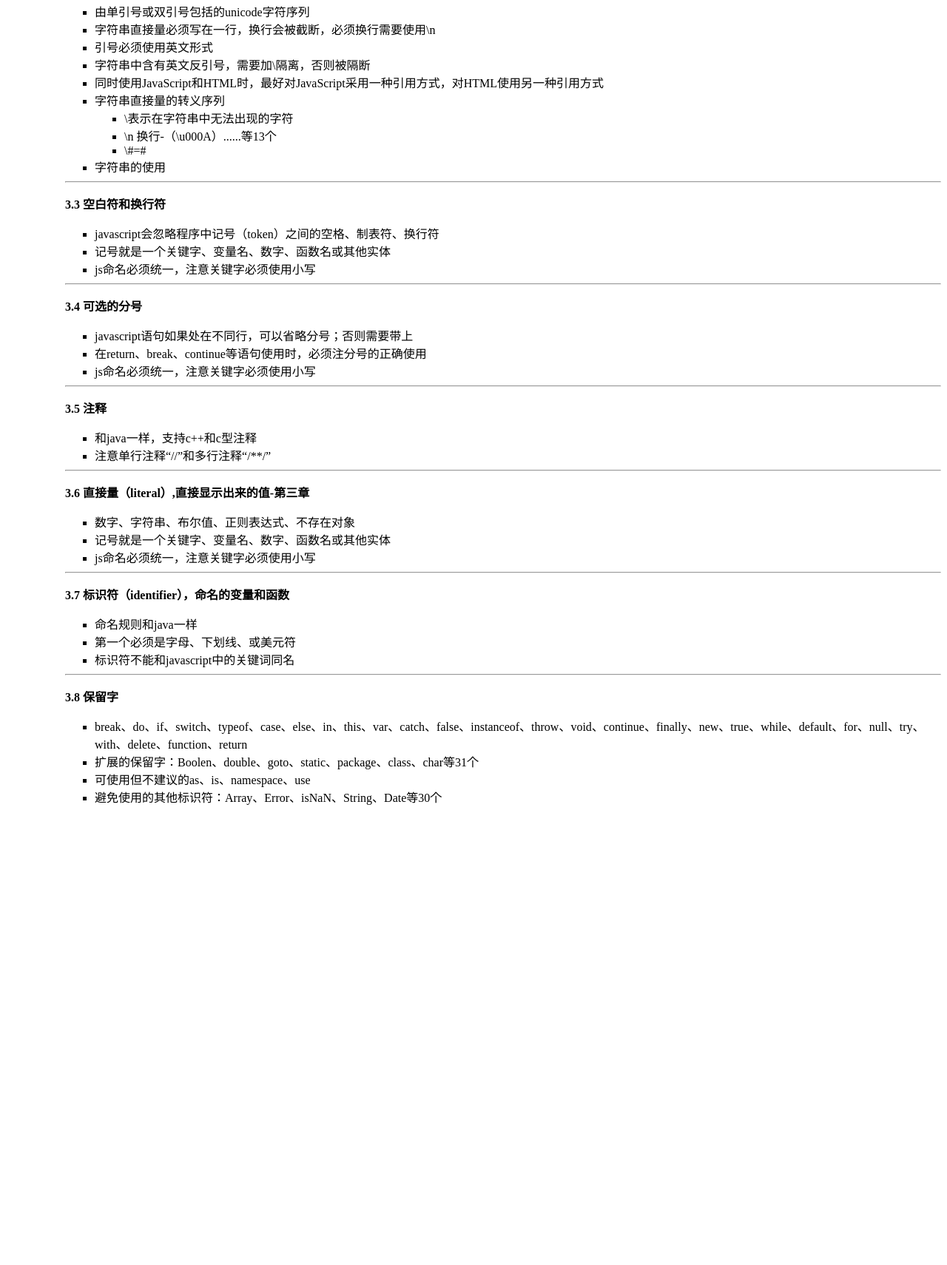
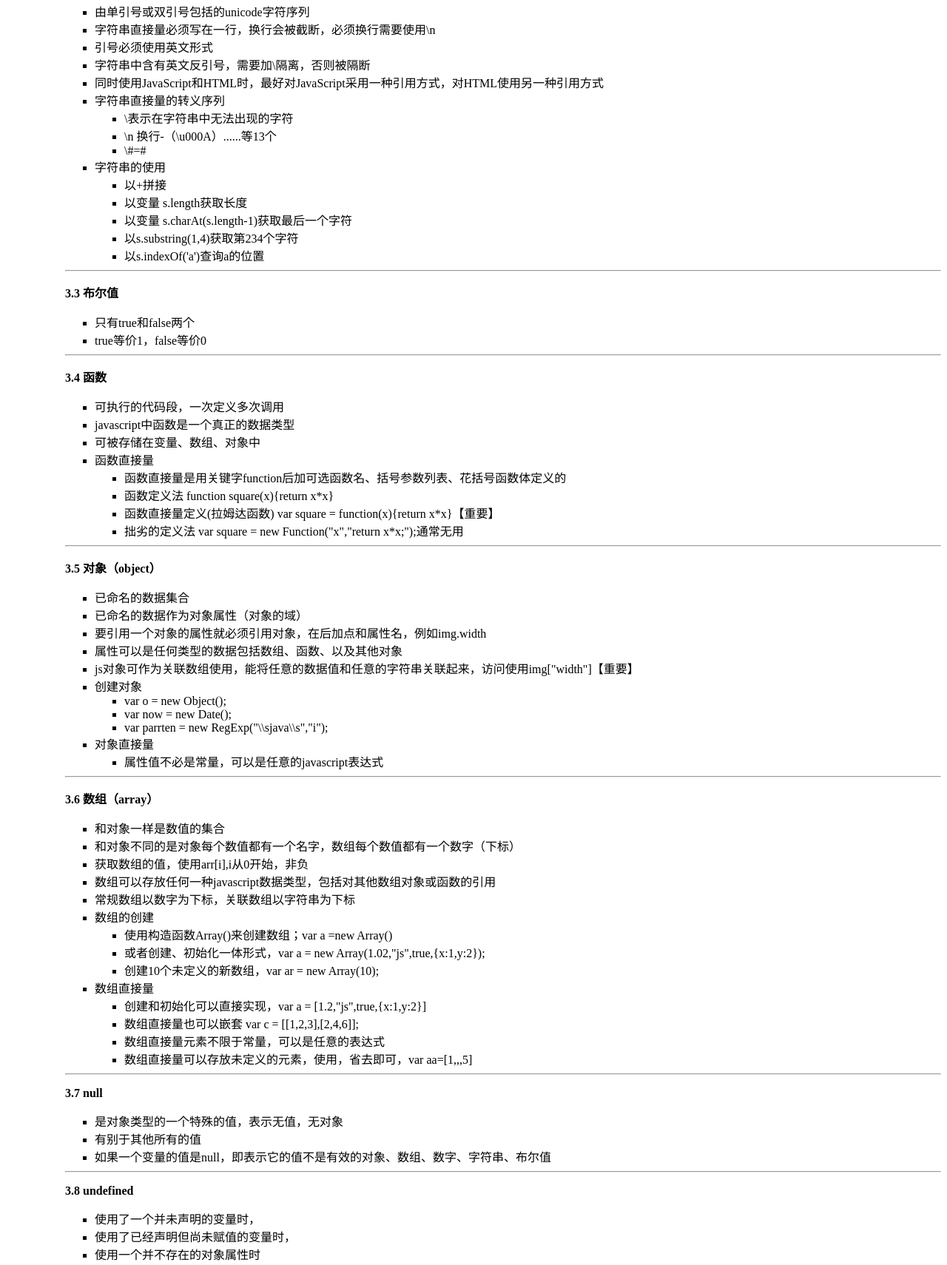
Before and after one commit to Jameschy/rhinoceros, a plain HTML site: page 第三章-数据类型和值.html in a window 1280 px wide. Shown: the part 712-2422 px from the top of the page at 74% size. Before the commit the page ends 1817 px from the top, so only its background shows below. Drawn offline with Linux system fonts and the light colour scheme.

Commit message:
0226第一次更新提交

```diff
--- a/第三章-数据类型和值.html
+++ b/第三章-数据类型和值.html
@@ -69,60 +69,141 @@
                     <li>\#=#</li>
                 </ul>
             </li>
-            <li>字符串的使用</li>
+            <li>字符串的使用
+                <ul>
+                    <li>以+拼接</li>
+                    <li>以变量 s.length获取长度</li>
+                    <li>以变量 s.charAt(s.length-1)获取最后一个字符</li>
+                    <li>以s.substring(1,4)获取第234个字符</li>
+                    <li>以s.indexOf('a')查询a的位置</li>
+                </ul>
+            </li>
         </ul>
 
         <hr/>
-        <p><b>3.3 空白符和换行符</b></p>
+        <p><b>3.3 布尔值</b></p>
         <ul>
-            <li>javascript会忽略程序中记号（token）之间的空格、制表符、换行符</li>
-            <li>记号就是一个关键字、变量名、数字、函数名或其他实体</li>
-            <li>js命名必须统一，注意关键字必须使用小写</li>
+            <li>只有true和false两个</li>
+            <li>true等价1，false等价0</li>
         </ul>
 
         <hr/>
-        <p><b>3.4 可选的分号</b></p>
+        <p><b>3.4 函数</b></p>
         <ul>
-            <li>javascript语句如果处在不同行，可以省略分号；否则需要带上</li>
-            <li>在return、break、continue等语句使用时，必须注分号的正确使用</li>
-            <li>js命名必须统一，注意关键字必须使用小写</li>
+            <li>可执行的代码段，一次定义多次调用</li>
+            <li>javascript中函数是一个真正的数据类型</li>
+            <li>可被存储在变量、数组、对象中</li>
+            <li>函数直接量
+                <ul>
+                    <li>函数直接量是用关键字function后加可选函数名、括号参数列表、花括号函数体定义的</li>
+                    <li>函数定义法 function square(x){return x*x}</li>
+                    <li>函数直接量定义(拉姆达函数) var square = function(x){return x*x}【重要】</li>
+                    <li>拙劣的定义法 var square = new Function("x","return x*x;");通常无用</li>
+                </ul>
+            </li>
         </ul>
 
         <hr/>
-        <p><b>3.5 注释</b></p>
+        <p><b>3.5 对象（object）</b></p>
         <ul>
-            <li>和java一样，支持c++和c型注释</li>
-            <li>注意单行注释“//”和多行注释“/**/”</li>
+            <li>已命名的数据集合</li>
+            <li>已命名的数据作为对象属性（对象的域）</li>
+            <li>要引用一个对象的属性就必须引用对象，在后加点和属性名，例如img.width</li>
+            <li>属性可以是任何类型的数据包括数组、函数、以及其他对象</li>
+            <li>js对象可作为关联数组使用，能将任意的数据值和任意的字符串关联起来，访问使用img["width"]【重要】</li>
+            <li>创建对象
+                <ul>
+                    <li>var o = new Object();</li>
+                    <li>var now = new Date();</li>
+                    <li>var parrten = new RegExp("\\sjava\\s","i");</li>
+                </ul>
+            </li>
+            <li>对象直接量
+                <ul>
+                    <li>属性值不必是常量，可以是任意的javascript表达式</li>
+                </ul>
+            </li>
         </ul>
 
         <hr/>
-        <p><b>3.6 直接量（literal）,直接显示出来的值-第三章</b></p>
+        <p><b>3.6 数组（array）</b></p>
         <ul>
-            <li>数字、字符串、布尔值、正则表达式、不存在对象</li>
-            <li>记号就是一个关键字、变量名、数字、函数名或其他实体</li>
-            <li>js命名必须统一，注意关键字必须使用小写</li>
+            <li>和对象一样是数值的集合</li>
+            <li>和对象不同的是对象每个数值都有一个名字，数组每个数值都有一个数字（下标）</li>
+            <li>获取数组的值，使用arr[i],i从0开始，非负</li>
+            <li>数组可以存放任何一种javascript数据类型，包括对其他数组对象或函数的引用</li>
+            <li>常规数组以数字为下标，关联数组以字符串为下标</li>
+            <li>数组的创建
+                <ul>
+                    <li>使用构造函数Array()来创建数组；var a =new Array()</li>
+                    <li>或者创建、初始化一体形式，var a = new Array(1.02,"js",true,{x:1,y:2});</li>
+                    <li>创建10个未定义的新数组，var ar = new Array(10);</li>
+                </ul>
+            </li>
+            <li>数组直接量
+                <ul>
+                    <li>创建和初始化可以直接实现，var a = [1.2,"js",true,{x:1,y:2}]</li>
+                    <li>数组直接量也可以嵌套 var c = [[1,2,3],[2,4,6]];</li>
+                    <li>数组直接量元素不限于常量，可以是任意的表达式</li>
+                    <li>数组直接量可以存放未定义的元素，使用，省去即可，var aa=[1,,,5]</li>
+                </ul>
+            </li>
         </ul>
 
         <hr/>
-        <p><b>3.7 标识符（identifier），命名的变量和函数</b></p>
+        <p><b>3.7 null</b></p>
         <ul>
-            <li>命名规则和java一样</li>
-            <li>第一个必须是字母、下划线、或美元符</li>
-            <li>标识符不能和javascript中的关键词同名</li>
+            <li>是对象类型的一个特殊的值，表示无值，无对象</li>
+            <li>有别于其他所有的值</li>
+            <li>如果一个变量的值是null，即表示它的值不是有效的对象、数组、数字、字符串、布尔值</li>
         </ul>
 
         <hr/>
-        <p><b>3.8 保留字</b></p>
+        <p><b>3.8 undefined</b></p>
         <ul>
-            <li>
-                break、do、if、switch、typeof、case、else、in、this、var、catch、false、instanceof、throw、void、continue、finally、new、true、while、default、for、null、try、with、delete、function、return
-            </li>
-            <li>扩展的保留字：Boolen、double、goto、static、package、class、char等31个</li>
-            <li>可使用但不建议的as、is、namespace、use</li>
-            <li>避免使用的其他标识符：Array、Error、isNaN、String、Date等30个</li>
+            <li>使用了一个并未声明的变量时，</li>
+            <li>使用了已经声明但尚未赋值的变量时，</li>
+            <li>使用一个并不存在的对象属性时</li>
+            <li>undefined和null值不同，但==将两者看做相等，例如nt.pro==null</li>
+            <li>区分undefined和null，可以使用===或typeof</li>
+            <li>无法确认实现有变量undefined，可以声明但不初始化即可 var undefined;</li>
         </ul>
 
+        <hr/>
+        <p><b>3.9 Date对象</b></p>
+        <ul>
+            <li>日期和时间并不属于以上的基本类型</li>
+            <li>可以使用new 和构造函数Date()，来创建date对象，</li>
+            <li>Date对象还定义了函数，可将日期转为毫秒</li>
+        </ul>
 
+        <hr/>
+        <p><b>3.10 正则表达式</b></p>
+        <ul>
+            <li>用于匹配、查找、替换</li>
+            <li>用RegExp对象表示，可使用RegExp()构造函数来创建</li>
+            <li>和Date一样，不属于基本数据类型，但所有javascript实现都支持的特殊对象类型【重要】</li>
+            <li>与Date不同，RegExp有直接量语法</li>
+            <li>表达式语法复杂</li>
+        </ul>
+
+        <hr/>
+        <p><b>3.11 Error对象</b></p>
+        <ul>
+            <li>发生错误时，解释器会抛出某个类的对象，每个Error对象含有一个message属性，表示该错误的信息</li>
+            <li>使用throw、try语句</li>
+            <li>预定义错误对象类型有Error、EvalError、RangeError、ReferenceError、SyntaxError、TypeError、URIError</li>
+        </ul>
+
+        <hr/>
+        <p><b>3.12 基本数据类型的包装对象</b></p>
+        <ul>
+            <li>javascript可以灵活的将一种类型的值转换为另一种类型</li>
+            <li>在对象环境中使用字符串时，javascript会为字符串内部创建一个string包装对象</li>
+            <li>访问一个字符串长度时，s.length；String对象瞬时存在，即为瞬态对象转换</li>
+            <li>如果需要显式使用String，必须创建非瞬态对象，使用var S = new String('hello');</li>
+            <li>使用String对象时，用+操作符，会有一个瞬态的基本字符串被创建，便于执行字符串拼接</li>
+        </ul>
     </ul>
 </div>
 </body>
```
